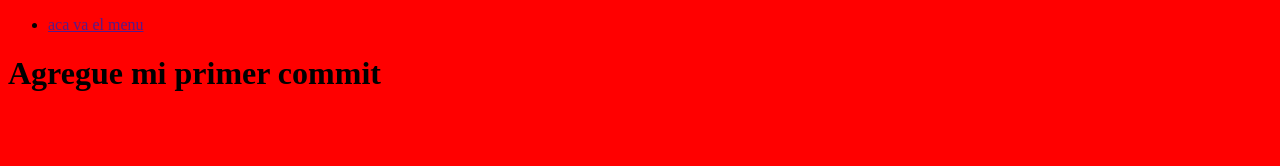
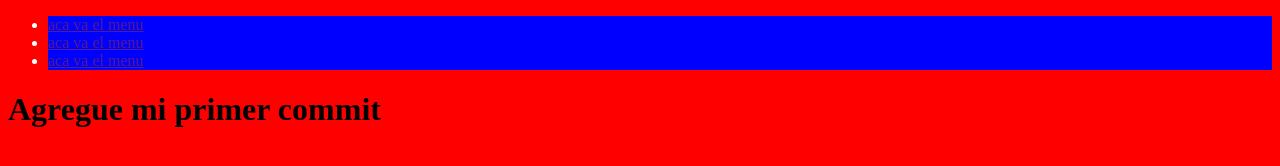
Before and after one commit to buttweiser/curso-git, a plain HTML site: page index.html in a window 1280 px wide. Drawn offline with Linux system fonts and the light colour scheme.

Commit message:
agregue estilos al css

```diff
--- a/css/style.css
+++ b/css/style.css
@@ -4,3 +4,8 @@ body{
 .cabecera{
     background-color: pink;
 }
+
+.links{
+    background-color: blue;
+    color: white;
+}
--- a/index.html
+++ b/index.html
@@ -11,7 +11,9 @@
     <head class="cabecera">
        <nav>
            <ul>
-               <li><a href="">aca va el menu</a></li>
+               <li class="links"><a href="">aca va el menu</a></li>
+               <li class="links"><a href="">aca va el menu</a></li>
+               <li class="links"><a href="">aca va el menu</a></li>
            </ul>
        </nav>
     </head>
```
